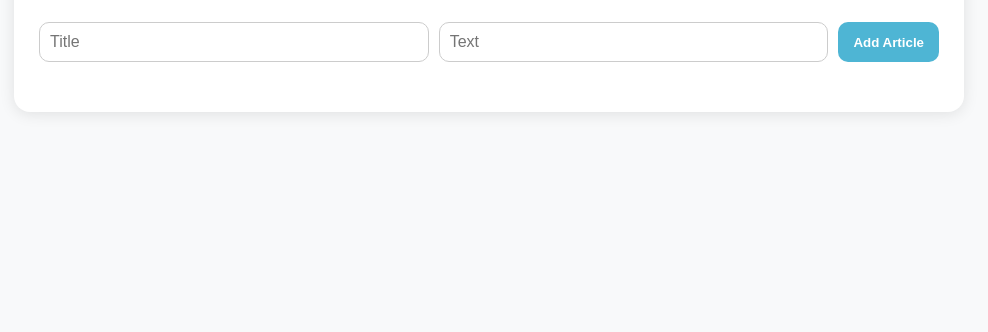
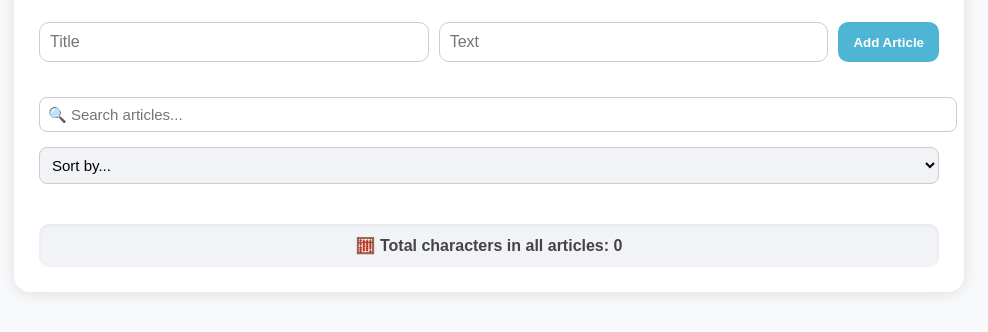
Before and after one commit to portuhai/web-labs, a plain HTML site: page articles.html in a window 1280 px wide. Shown: the part 124-456 px from the top of the page, without its empty margins (151-1139 px from the left). Drawn offline with Linux system fonts and the light colour scheme.

Commit message:
Add files via upload

```diff
--- a/blog.js
+++ b/blog.js
@@ -3,9 +3,56 @@ let articles = JSON.parse(localStorage.getItem("articles")) || [];
 const form = document.getElementById("articleForm");
 const articlesList = document.getElementById("articlesList");
 
+const searchInput = document.createElement("input");
+searchInput.type = "text";
+searchInput.placeholder = "🔍 Search articles...";
+searchInput.style.marginBottom = "15px";
+searchInput.style.padding = "8px";
+searchInput.style.width = "100%";
+searchInput.style.borderRadius = "8px";
+searchInput.style.border = "1px solid #ccc";
+
+const sortSelect = document.createElement("select");
+sortSelect.innerHTML = `
+  <option value="">Sort by...</option>
+  <option value="title_asc">Title A→Z</option>
+  <option value="title_desc">Title Z→A</option>
+  <option value="length_asc">Shorter → Longer</option>
+  <option value="length_desc">Longer → Shorter</option>
+`;
+sortSelect.style.marginBottom = "20px";
+sortSelect.style.padding = "8px";
+sortSelect.style.borderRadius = "8px";
+sortSelect.style.border = "1px solid #ccc";
+sortSelect.style.width = "100%";
+
+const totalDiv = document.createElement("div");
+totalDiv.style.textAlign = "center";
+totalDiv.style.marginTop = "20px";
+totalDiv.style.fontWeight = "600";
+totalDiv.style.color = "#444";
+
+const container = document.querySelector(".container");
+container.insertBefore(searchInput, articlesList);
+container.insertBefore(sortSelect, articlesList);
+container.appendChild(totalDiv);
+
+
 function renderArticles() {
   articlesList.innerHTML = "";
-  articles.forEach((article, index) => {
+
+  let filtered = articles.filter(a =>
+    a.title.toLowerCase().includes(searchInput.value.toLowerCase()) ||
+    a.text.toLowerCase().includes(searchInput.value.toLowerCase())
+  );
+
+  const sortBy = sortSelect.value;
+  if (sortBy === "title_asc") filtered.sort((a, b) => a.title.localeCompare(b.title));
+  if (sortBy === "title_desc") filtered.sort((a, b) => b.title.localeCompare(a.title));
+  if (sortBy === "length_asc") filtered.sort((a, b) => a.text.length - b.text.length);
+  if (sortBy === "length_desc") filtered.sort((a, b) => b.text.length - a.text.length);
+
+  filtered.forEach((article, index) => {
     const div = document.createElement("div");
     div.className = "article";
     div.innerHTML = `
@@ -18,7 +65,11 @@ function renderArticles() {
     `;
     articlesList.appendChild(div);
   });
+
   localStorage.setItem("articles", JSON.stringify(articles));
+
+  const totalChars = articles.reduce((sum, a) => sum + a.text.length, 0);
+  totalDiv.textContent = `🧮 Total characters in all articles: ${totalChars}`;
 }
 
 form.addEventListener("submit", e => {
@@ -49,4 +100,7 @@ function deleteArticle(index) {
   }
 }
 
+searchInput.addEventListener("input", renderArticles);
+sortSelect.addEventListener("change", renderArticles);
+
 renderArticles();
--- a/blog_upd.css
+++ b/blog_upd.css
@@ -20,6 +20,7 @@ h1 {
   margin-bottom: 25px;
 }
 
+/* ===== Форма ===== */
 form {
   display: flex;
   gap: 10px;
@@ -49,6 +50,40 @@ form button:hover {
   background-color: #3f8ea6;
 }
 
+/* ===== Пошук і сортування ===== */
+input[type="text"][placeholder*="Search"] {
+  margin-top: 10px;
+  margin-bottom: 15px;
+  padding: 10px;
+  width: 100%;
+  border-radius: 10px;
+  border: 1px solid #ccc;
+  font-size: 15px;
+  transition: 0.2s;
+}
+
+input[type="text"][placeholder*="Search"]:focus {
+  border-color: #4eb5d4;
+  box-shadow: 0 0 5px rgba(78, 181, 212, 0.5);
+  outline: none;
+}
+
+select {
+  width: 100%;
+  padding: 10px;
+  border-radius: 10px;
+  border: 1px solid #ccc;
+  font-size: 15px;
+  margin-bottom: 25px;
+  background-color: #f1f3f6;
+  transition: 0.2s;
+}
+
+select:hover {
+  border-color: #4eb5d4;
+}
+
+/* ===== Блоки статей ===== */
 .articles-grid {
   display: flex;
   flex-wrap: wrap;
@@ -57,13 +92,13 @@ form button:hover {
 }
 
 .article {
-  flex: 1 1 calc(33.333% - 20px); /* 3 в ряд */
+  flex: 1 1 calc(33.333% - 20px);
   min-width: 250px;
   background-color: #f1f3f6;
   border-radius: 12px;
   padding: 20px;
   box-shadow: 0 3px 10px rgba(0,0,0,0.1);
-  transition: transform 0.2s, box-shadow 0.3s;
+  transition: transform 0.2s, box-shadow 0.3s, background-color 0.3s;
   display: flex;
   flex-direction: column;
   justify-content: space-between;
@@ -86,8 +121,10 @@ form button:hover {
   font-size: 15px;
   color: #555;
   margin-bottom: 15px;
+  line-height: 1.4;
 }
 
+/* ===== Кнопки дій ===== */
 .actions {
   display: flex;
   justify-content: space-between;
@@ -121,3 +158,16 @@ form button:hover {
 .actions button:last-child:hover {
   background-color: #b02a37;
 }
+
+/* ===== Підрахунок суми ===== */
+.container > div:last-child {
+  margin-top: 25px;
+  padding: 12px;
+  background-color: #f1f3f6;
+  border-radius: 10px;
+  text-align: center;
+  font-size: 16px;
+  font-weight: 600;
+  color: #444;
+  box-shadow: inset 0 2px 4px rgba(0,0,0,0.05);
+}
```
